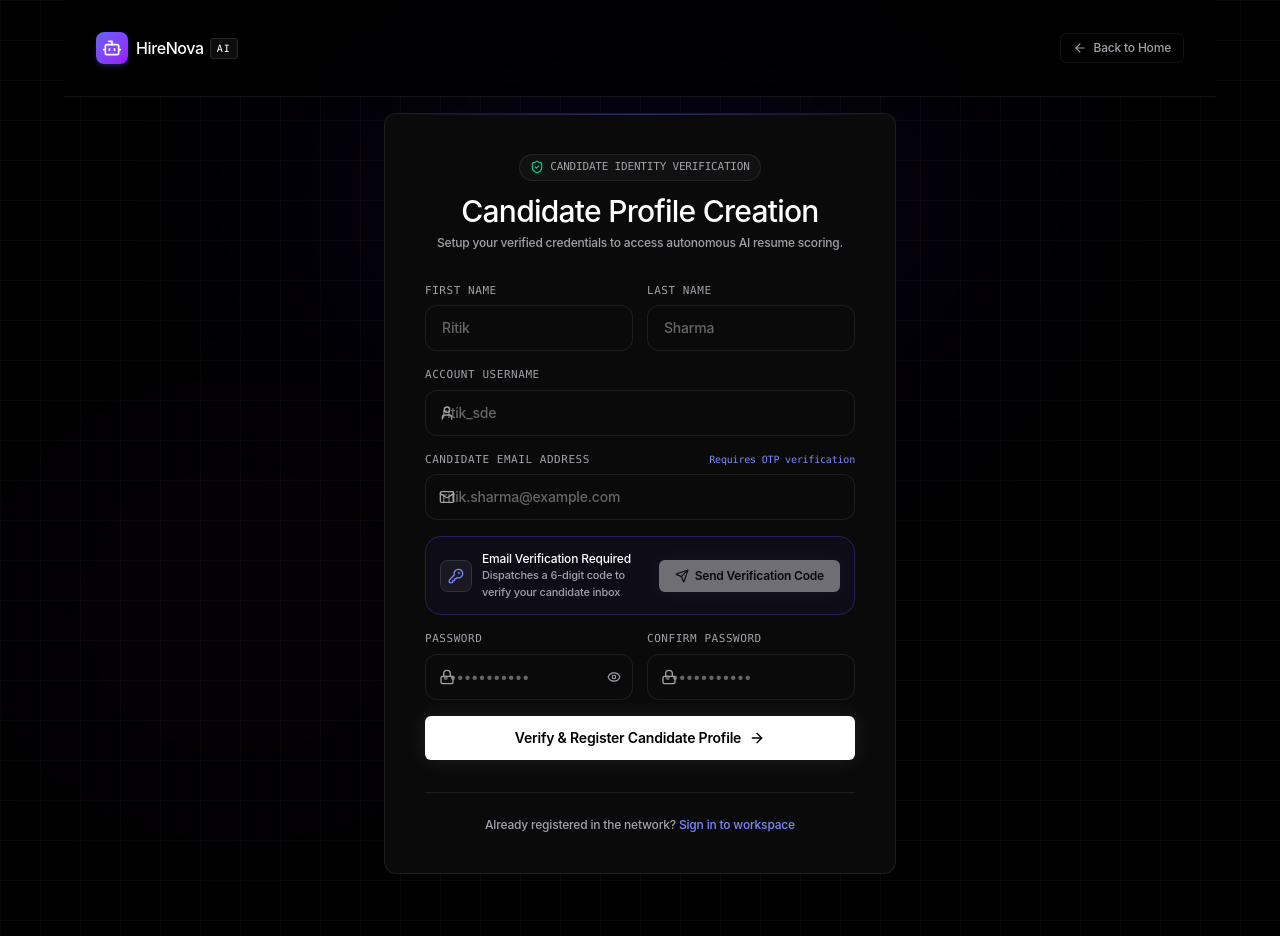
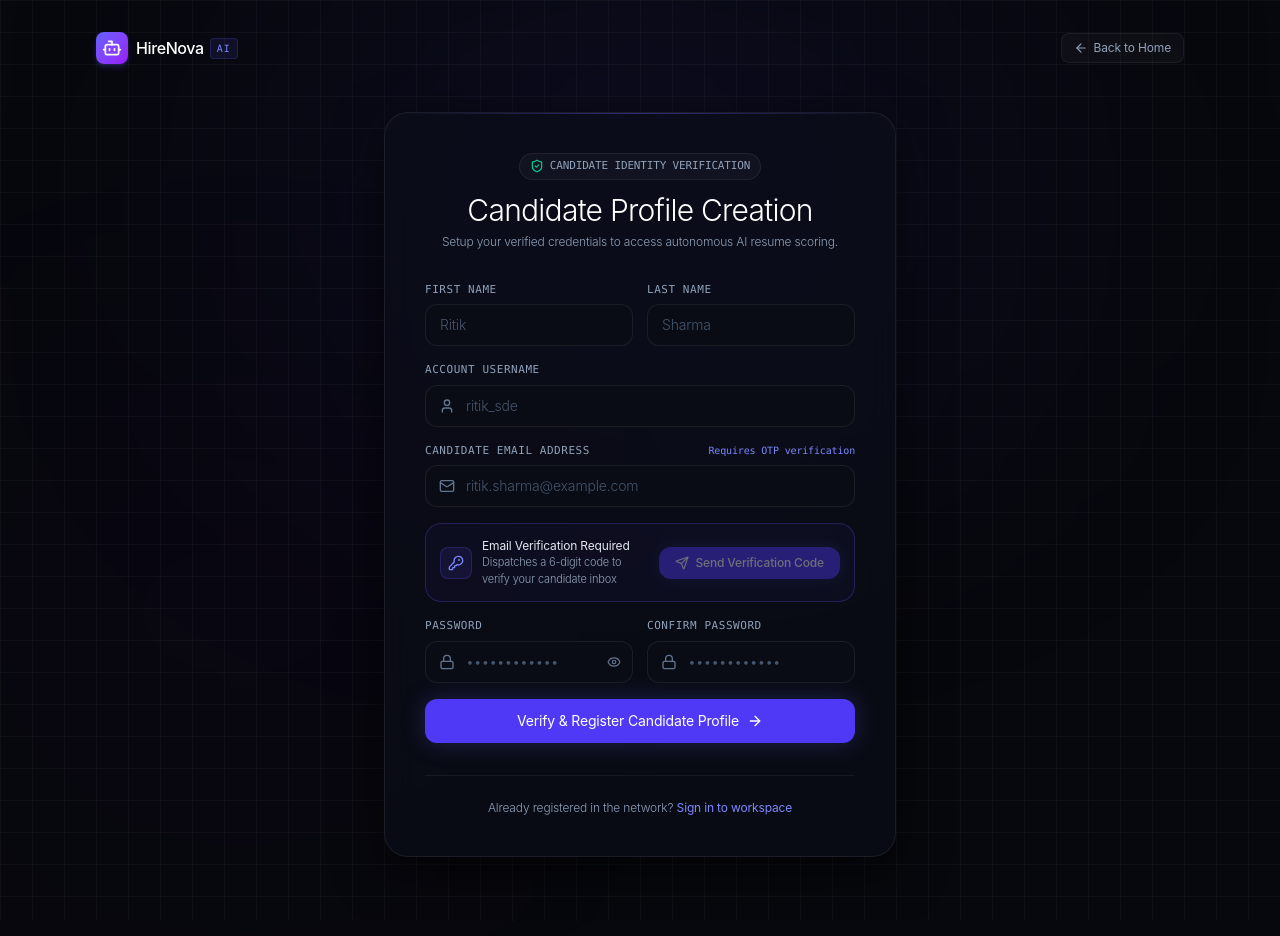
Before and after one commit to Ritiksharma0004/AI-Recruitment-Platform, a React app in the folder frontend/: page /register in a window 1280 px wide. Built offline with nearby package versions, Linux system fonts and the light colour scheme; no server answers; the HTML template or start-up script is replaced by a standard one.

Commit message:
fix(ui): revert all UI and theme changes to original codebase, maintaining only auth/routing fixes

```diff
--- a/frontend/src/App.jsx
+++ b/frontend/src/App.jsx
@@ -14,9 +14,13 @@
         <Route path="/login" element={<Login />} />
         <Route path="/register" element={<Register />} />
         <Route path="/dashboard" element={<Dashboard />} />
+
+        {/* Fix: Added missing routes for role-based dashboards that Login.jsx points to */}
         <Route path="/recruiter-dashboard" element={<Dashboard />} />
         <Route path="/admin-dashboard" element={<Dashboard />} />
         <Route path="/candidate-dashboard" element={<Dashboard />} />
+
+        {/* Fallback route */}
         <Route path="*" element={<Navigate to="/" replace />} />
       </Routes>
     </Router>
--- a/frontend/src/index.css
+++ b/frontend/src/index.css
@@ -2,234 +2,212 @@
 
 @layer base {
   :root {
-    /* Vercel/Linear Dark Theme Variables */
-    --bg-main: #000000;
-    --bg-surface: #0a0a0a;
-    --bg-surface-hover: #111111;
-    --border-subtle: rgba(255, 255, 255, 0.08);
-    --border-focus: rgba(255, 255, 255, 0.2);
-
-    --text-primary: #ffffff;
-    --text-secondary: #a1a1aa; /* clean neutral gray */
-
-    /* Vercel-style glowing accents */
-    --accent-blue: #0070f3;
-    --accent-cyan: #50e3c2;
-    --accent-purple: #7928ca;
+    --bg-obsidian: #07080d;
+    --bg-card: rgba(14, 17, 27, 0.7);
+    --border-subtle: rgba(255, 255, 255, 0.07);
+    --border-glow: rgba(99, 102, 241, 0.3);
   }
 
   body {
-    background-color: var(--bg-main);
-    color: var(--text-primary);
-    font-family: 'Inter', -apple-system, BlinkMacSystemFont, "Segoe UI", Roboto, Helvetica, Arial, sans-serif;
+    background-color: #07080d;
+    color: #e2e8f0;
+    font-family: ui-sans-serif, system-ui, -apple-system, BlinkMacSystemFont, "Segoe UI", Roboto, "Helvetica Neue", Arial, sans-serif;
     -webkit-font-smoothing: antialiased;
     -moz-osx-font-smoothing: grayscale;
-    letter-spacing: -0.012em;
     min-height: 100vh;
+    letter-spacing: -0.01em;
+  }
+
+  /* Force pointer cursor on all interactive controls */
+  button,
+  a,
+  [role="button"],
+  input[type="submit"],
+  input[type="button"],
+  input[type="file"],
+  select,
+  summary {
+    cursor: pointer !important;
   }
 }
 
-/* FIX: "My current text is so thin not visible at first glance" */
-/* We physically eliminate wafer-thin fonts globally */
-.font-extralight,
-.font-thin,
-.font-light {
-  font-weight: 450 !important; /* Forces all faint fonts to readable medium thickness */
-}
-.font-normal {
-  font-weight: 500 !important;
-}
-
-/* Base structural backgrounds */
-.min-h-screen[class*="bg-"] {
-  background-color: var(--bg-main) !important;
-}
-
-/* Overwrite dark slate text coloring to high-contrast white */
-.text-slate-400, .text-slate-500, p {
-  color: var(--text-secondary) !important;
-}
-.text-slate-300, .text-slate-200, .text-white {
-  color: var(--text-primary) !important;
-}
-h1, h2, h3, h4, h5, h6 {
-  color: #ffffff !important;
-  font-weight: 600 !important;
-  letter-spacing: -0.025em !important;
-}
-
-/* Custom Grids (Minimal Dark) */
+/* Background Grids and AI Textures */
 .bg-ai-grid {
-  background-size: 40px 40px;
+  background-size: 32px 32px;
   background-image:
     linear-gradient(to right, rgba(255, 255, 255, 0.03) 1px, transparent 1px),
     linear-gradient(to bottom, rgba(255, 255, 255, 0.03) 1px, transparent 1px);
 }
 
 .bg-ai-dots {
-  background-image: radial-gradient(rgba(255, 255, 255, 0.1) 1px, transparent 1px);
+  background-image: radial-gradient(rgba(255, 255, 255, 0.08) 1px, transparent 1px);
   background-size: 24px 24px;
 }
 
-/* Premium Dark Mode Cards */
-.ai-card, .ai-card-glow, [class*="bg-[#090c14]"], [class*="bg-[#0b0f19]"] {
-  background-color: var(--bg-surface) !important;
-  border: 1px solid var(--border-subtle) !important;
-  border-radius: 12px !important;
-  box-shadow: none !important; /* Flat UI aesthetic */
-  transition: all 0.2s ease !important;
+.bg-ai-glow {
+  background: radial-gradient(circle at 50% 0%, rgba(99, 102, 241, 0.15) 0%, rgba(168, 85, 247, 0.05) 50%, transparent 80%);
 }
 
-.ai-card:hover, .ai-card-glow:hover {
-  background-color: var(--bg-surface-hover) !important;
-  border-color: var(--border-focus) !important;
-  box-shadow: 0 0 30px rgba(255,255,255,0.02) !important;
+/* Glassmorphism Cards */
+.ai-card {
+  background: rgba(12, 15, 25, 0.65);
+  backdrop-filter: blur(16px);
+  -webkit-backdrop-filter: blur(16px);
+  border: 1px solid rgba(255, 255, 255, 0.07);
+  transition: all 0.3s cubic-bezier(0.16, 1, 0.3, 1);
 }
 
-/* Modals */
-.fixed.bg-black\/80 {
-  background-color: rgba(0,0,0,0.85) !important;
-  backdrop-filter: blur(8px) !important;
+.ai-card:hover {
+  border-color: rgba(99, 102, 241, 0.25);
+  box-shadow: 0 0 25px rgba(99, 102, 241, 0.1);
 }
 
-/* Inputs & Forms (Premium Vercel Style) */
-input, textarea, select {
-  background-color: var(--bg-main) !important;
-  border: 1px solid var(--border-subtle) !important;
-  color: var(--text-primary) !important;
-  border-radius: 8px !important;
-  padding: 0.75rem 1rem !important;
-  transition: all 0.2s ease !important;
+.ai-card-glow {
+  background: linear-gradient(135deg, rgba(20, 24, 40, 0.7) 0%, rgba(10, 12, 20, 0.8) 100%);
+  backdrop-filter: blur(20px);
+  border: 1px solid rgba(255, 255, 255, 0.09);
+  box-shadow: 0 8px 32px rgba(0, 0, 0, 0.4);
 }
 
-input:focus, textarea:focus, select:focus {
-  border-color: rgba(255, 255, 255, 0.5) !important;
-  background-color: var(--bg-surface) !important;
-  box-shadow: 0 0 0 1px rgba(255, 255, 255, 0.1) !important;
-  outline: none !important;
+/* Laser Scanner Animation */
+@keyframes laserSweep {
+  0% {
+    top: 0%;
+    opacity: 0.8;
+  }
+  50% {
+    top: 98%;
+    opacity: 1;
+  }
+  100% {
+    top: 0%;
+    opacity: 0.8;
+  }
 }
 
-input::placeholder {
-  color: #666666 !important;
+.animate-laser {
+  position: absolute;
+  left: 0;
+  right: 0;
+  height: 2px;
+  background: linear-gradient(90deg, transparent 0%, rgba(99, 102, 241, 0.8) 25%, #a855f7 50%, rgba(99, 102, 241, 0.8) 75%, transparent 100%);
+  box-shadow: 0 0 15px rgba(168, 85, 247, 0.8), 0 0 30px rgba(99, 102, 241, 0.6);
+  animation: laserSweep 3s ease-in-out infinite;
+  pointer-events: none;
 }
 
-/* Standard Buttons & Nav Links */
-button, a {
-  border-radius: 6px !important;
-  text-decoration: none !important;
-  transition: all 0.2s ease !important;
+/* Subtle floating pulse */
+@keyframes ambientPulse {
+  0%, 100% {
+    opacity: 0.4;
+    transform: scale(1);
+  }
+  50% {
+    opacity: 0.7;
+    transform: scale(1.05);
+  }
 }
 
-/* High-Contrast Primary Buttons (Vercel Style: White Button, Black Text) */
-button[class*="bg-indigo-600"],
-button[class*="bg-indigo-500"],
-button[class*="bg-emerald"],
-button[class*="bg-purple"],
-a[class*="bg-indigo"],
-a[class*="bg-emerald"],
-a[class*="bg-purple"] {
-  background: var(--text-primary) !important;
-  color: var(--bg-main) !important;
-  border: none !important;
-  font-weight: 600 !important;
-  box-shadow: 0 0 20px rgba(255,255,255,0.1) !important;
+.animate-ambient {
+  animation: ambientPulse 8s ease-in-out infinite;
 }
 
-button[class*="bg-indigo-600"]:hover,
-button[class*="bg-indigo-500"]:hover,
-a[class*="bg-indigo"]:hover {
-  background: var(--text-secondary) !important;
-  box-shadow: 0 0 30px rgba(255,255,255,0.2) !important;
-  transform: translateY(-1px);
-}
-
-/* Force text inside primary buttons to be dark */
-button[class*="bg-indigo"] *, a[class*="bg-indigo"] * {
-  color: var(--bg-main) !important;
-}
-
-/* Ghost / Nav buttons */
-button.bg-white\/\[0\.03\],
-a.bg-white\/\[0\.03\] {
-  background: transparent !important;
-  border: 1px solid var(--border-subtle) !important;
-  color: var(--text-secondary) !important;
-}
-button.bg-white\/\[0\.03\]:hover,
-a.bg-white\/\[0\.03\]:hover {
-  background: var(--bg-surface-hover) !important;
-  border-color: var(--border-focus) !important;
-  color: var(--text-primary) !important;
-}
-
-/* Navbars / Top Headers */
-header, nav.sticky {
-  background: rgba(0, 0, 0, 0.7) !important;
-  backdrop-filter: blur(12px) !important;
-  border-bottom: 1px solid var(--border-subtle) !important;
-}
-
-/* Dashboards Sidebars */
-aside {
-  background-color: var(--bg-main) !important;
-  border-right: 1px solid var(--border-subtle) !important;
-}
-aside button, aside a {
-  color: var(--text-secondary) !important;
-  background: transparent !important;
-  border: none !important;
-}
-aside button[class*="bg-"], aside a[class*="bg-"] {
-  background-color: var(--bg-surface-hover) !important;
-  color: var(--text-primary) !important;
-  border: 1px solid var(--border-subtle) !important;
-}
-aside button:hover, aside a:hover {
-  background-color: var(--bg-surface-hover) !important;
-  color: var(--text-primary) !important;
-}
-
-/* Glowing Ambient Orbs for Dark Mode */
-.fixed[class*="blur-"] {
-  opacity: 0.7 !important;
-  filter: blur(120px) saturate(200%) !important;
-  z-index: 0 !important;
-}
-/* Ensure components remain above glows */
-header, main, aside, .ai-card, form {
-  position: relative;
-  z-index: 10;
-}
-
-/* Scrollbar (Dark Style) */
+/* Custom refined scrollbar */
 ::-webkit-scrollbar {
   width: 6px;
   height: 6px;
 }
+
 ::-webkit-scrollbar-track {
-  background: var(--bg-main);
+  background: #07080d;
 }
+
 ::-webkit-scrollbar-thumb {
-  background: #333333;
+  background: #1f2537;
   border-radius: 9999px;
 }
+
 ::-webkit-scrollbar-thumb:hover {
-  background: #444444;
+  background: #333d59;
 }
 
-/* Ensure the Gradient Tags look good */
-.bg-indigo-500\/10 {
-  background-color: rgba(255,255,255,0.05) !important;
-  border-color: rgba(255,255,255,0.1) !important;
-  color: var(--text-primary) !important;
+
+/* Rocket launch & transmission animations */
+@keyframes rocketAscent {
+  0% {
+    transform: translateY(25px) scale(0.85);
+    opacity: 0;
+  }
+  20% {
+    transform: translateY(0px) scale(1.05);
+    opacity: 1;
+  }
+  40% {
+    transform: translateY(-6px) scale(1);
+  }
+  70% {
+    transform: translateY(-12px) scale(1.02);
+  }
+  100% {
+    transform: translateY(-75px) scale(0.5);
+    opacity: 0;
+  }
 }
 
-/* Hide noisy elements like lasers */
-.animate-laser {
-  display: none !important;
+@keyframes rocketThrust {
+  0%, 100% {
+    height: 14px;
+    opacity: 0.85;
+    filter: drop-shadow(0 0 8px rgba(245, 158, 11, 0.8));
+  }
+  50% {
+    height: 28px;
+    opacity: 1;
+    filter: drop-shadow(0 0 18px rgba(239, 68, 68, 1));
+  }
 }
 
-/* Remove dark-border overrides inside cards */
-.border-white\/\[0\.07\], .border-white\/\[0\.06\], .border-white\/\[0\.09\], .border-white\/\[0\.1\] {
-  border-color: var(--border-subtle) !important;
+@keyframes tickSuccess {
+  0% {
+    transform: scale(0.3) rotate(-25deg);
+    opacity: 0;
+  }
+  60% {
+    transform: scale(1.15) rotate(4deg);
+    opacity: 1;
+  }
+  85% {
+    transform: scale(0.95) rotate(-1deg);
+  }
+  100% {
+    transform: scale(1) rotate(0deg);
+    opacity: 1;
+  }
 }
+
+@keyframes rippleRing {
+  0% {
+    transform: scale(0.8);
+    opacity: 0.9;
+  }
+  100% {
+    transform: scale(2.4);
+    opacity: 0;
+  }
+}
+
+.animate-rocket {
+  animation: rocketAscent 1.6s cubic-bezier(0.25, 1, 0.5, 1) forwards;
+}
+
+.animate-thrust {
+  animation: rocketThrust 0.3s ease-in-out infinite;
+}
+
+.animate-tick {
+  animation: tickSuccess 0.65s cubic-bezier(0.34, 1.56, 0.64, 1) forwards;
+}
+
+.animate-ripple {
+  animation: rippleRing 1.5s cubic-bezier(0, 0.2, 0.8, 1) infinite;
+}
--- a/frontend/src/pages/Login.jsx
+++ b/frontend/src/pages/Login.jsx
@@ -52,6 +52,7 @@
     try {
       const data = await authService.login(formData);
 
+      // FIX: Store the token and user data so Dashboard page can extract it.
       if (data.token) {
         localStorage.setItem('token', data.token);
       }
```
